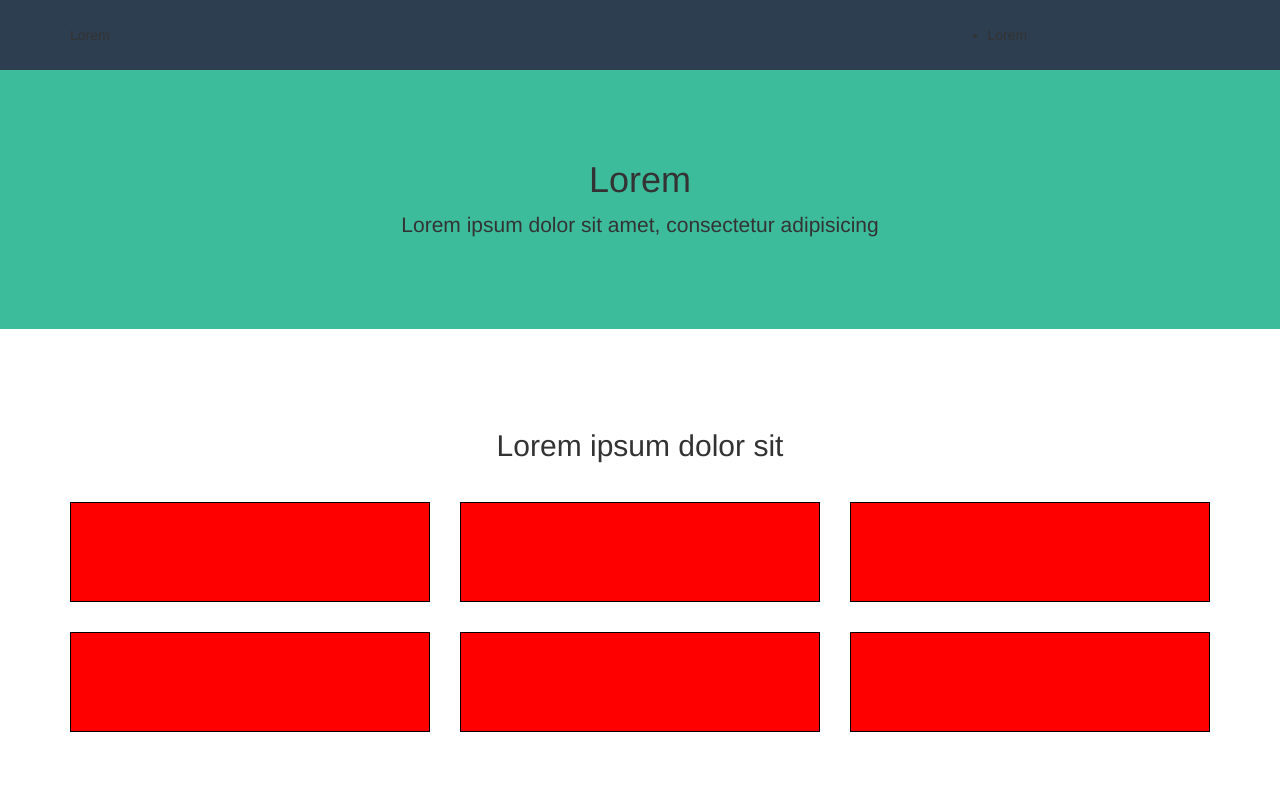
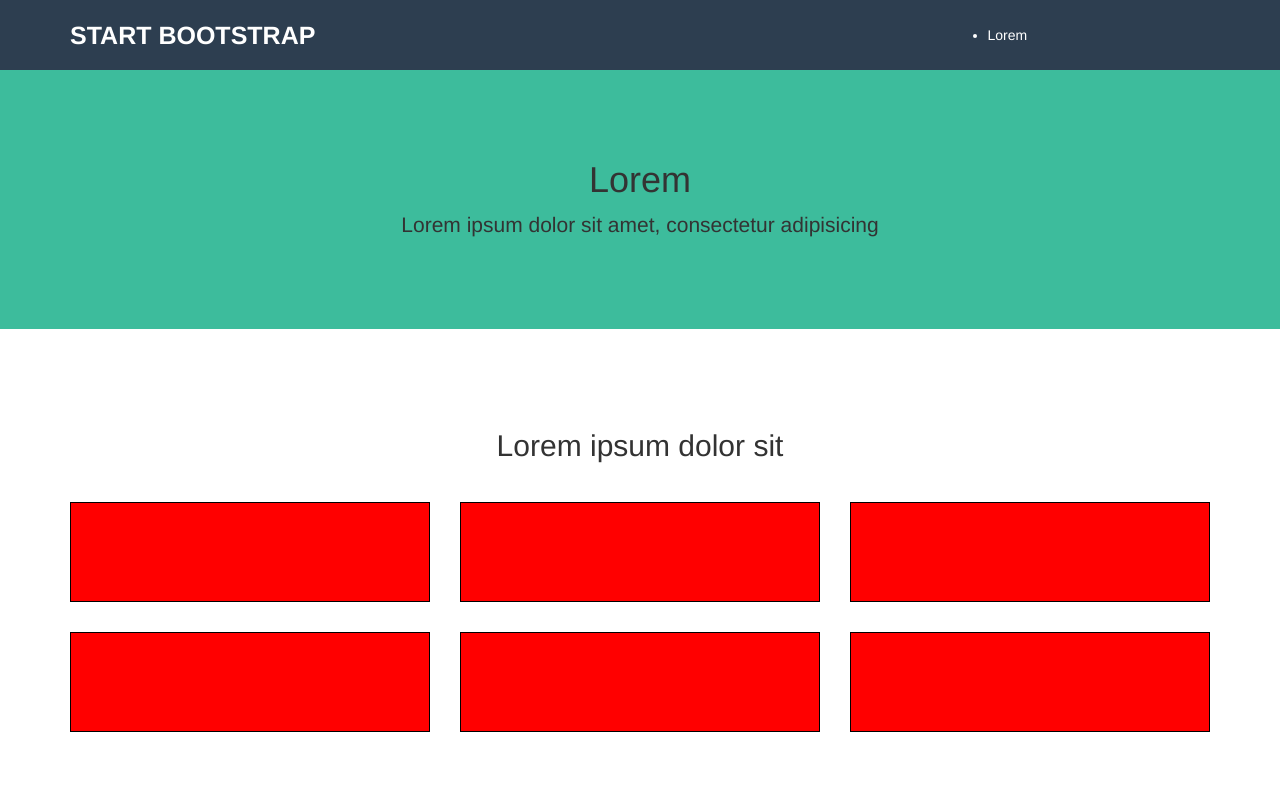
Before and after one commit to FreekAlberti/html-css-bootstrap-freelancer, a plain HTML site: page index.html in a window 1280 px wide. Shown: the top 800 px of the page. Drawn offline with nearby package versions, Linux system fonts and the light colour scheme.

Commit message:
Sistemato codice css e preparato start button

```diff
--- a/css/style.css
+++ b/css/style.css
@@ -1,3 +1,4 @@
+/* MIX */
 .p-top-bottom-80 {
   padding: 80px 0;
 }
@@ -7,15 +8,6 @@
 .wrapper_small {
   max-width: 800px;
   margin: auto;
-}
-.header_top {
-  height: 70px;
-  line-height: 70px;
-  position: fixed;
-  width: 100%;
-  top: 0;
-  left: 0;
-  z-index: 1;
 }
 .margin_top_70 {
   margin-top: 70px;
@@ -47,16 +39,41 @@
 .lightblue-wallpaper {
   background-color: #3A546D;
 }
-.hero {
-  background-color: orange;
-  width: 50px;
-  height: 50px;
-}
 .sfondo {
   display: block;
 }
 .inline-block{
   display: inline-block;
+}
+
+/* HEADER */
+
+/* TOP HEADER */
+.start-btn {
+  text-transform: uppercase;
+  color: #fff;
+  font-size: 25px;
+  font-weight: bold;
+}
+.start-btn:hover{
+  text-decoration: none;
+  color: #fff;
+}
+.header_top {
+  height: 70px;
+  line-height: 70px;
+  position: fixed;
+  width: 100%;
+  top: 0;
+  left: 0;
+  z-index: 1;
+  color: #fff;
+}
+/* HERO */
+.hero {
+  background-color: orange;
+  width: 50px;
+  height: 50px;
 }
 .jumbo {
   padding: 70px 0;
--- a/index.html
+++ b/index.html
@@ -13,7 +13,9 @@
     <section class="sfondo blue-wallpaper header_top">
       <div class="container">
         <div class="row">
-          <div class="col-lg-9 col-sm-9 col-xs-9">Lorem</div>
+          <div class="col-lg-9 col-sm-9 col-xs-9">
+            <a class="start-btn" href="#">start bootstrap</a>
+          </div>
           <div class="col-lg-3 col-sm-3 col-xs-3">
             <nav class="visible-lg visible-md">
               <ul>
```
